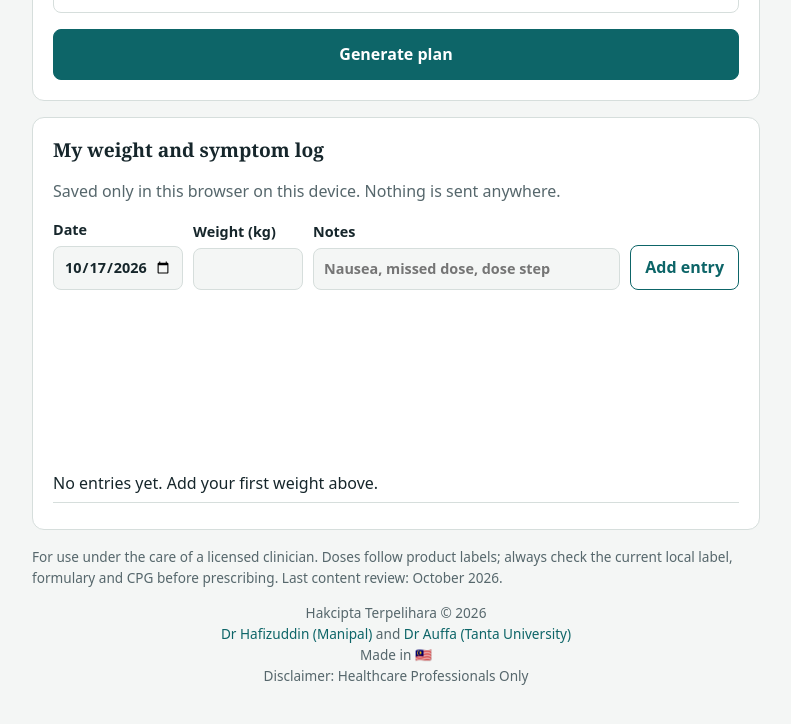
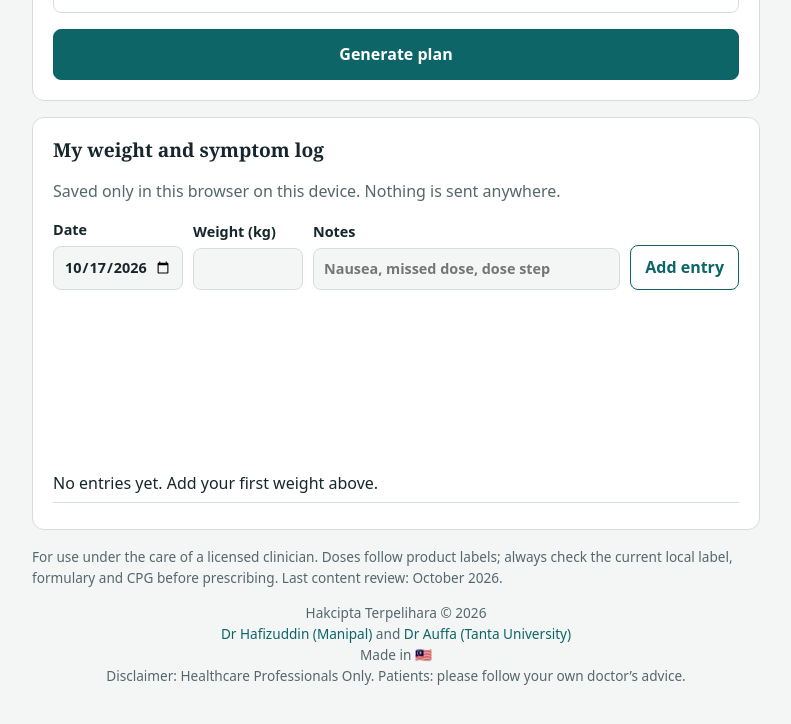
Before and after one commit to Deenzz/GLP-1-weight-management-plan, a plain HTML site: page index.html in a window 1280 px wide. Shown: the part 1007-1731 px from the top of the page, without its empty margins (244-1035 px from the left). Drawn offline with Linux system fonts and the light colour scheme.

Commit message:
Update index.html

```diff
--- a/index.html
+++ b/index.html
@@ -121,7 +121,7 @@ body:not([data-mode=patient]) .pt{display:none!important}
       <a href="https://www.instagram.com/hafiz_adin/" target="_blank" rel="noopener noreferrer" style="text-decoration:none;color:var(--ac)">Dr Hafizuddin (Manipal)</a> and
       <a href="https://www.instagram.com/auffaathira/" target="_blank" rel="noopener noreferrer" style="text-decoration:none;color:var(--ac)">Dr Auffa (Tanta University)</a><br>
       Made in &#127474;&#127486;<br>
-      Disclaimer: Healthcare Professionals Only
+      Disclaimer: Healthcare Professionals Only. Patients: please follow your own doctor’s advice.
     </p>
   </div>
 </div>
```
